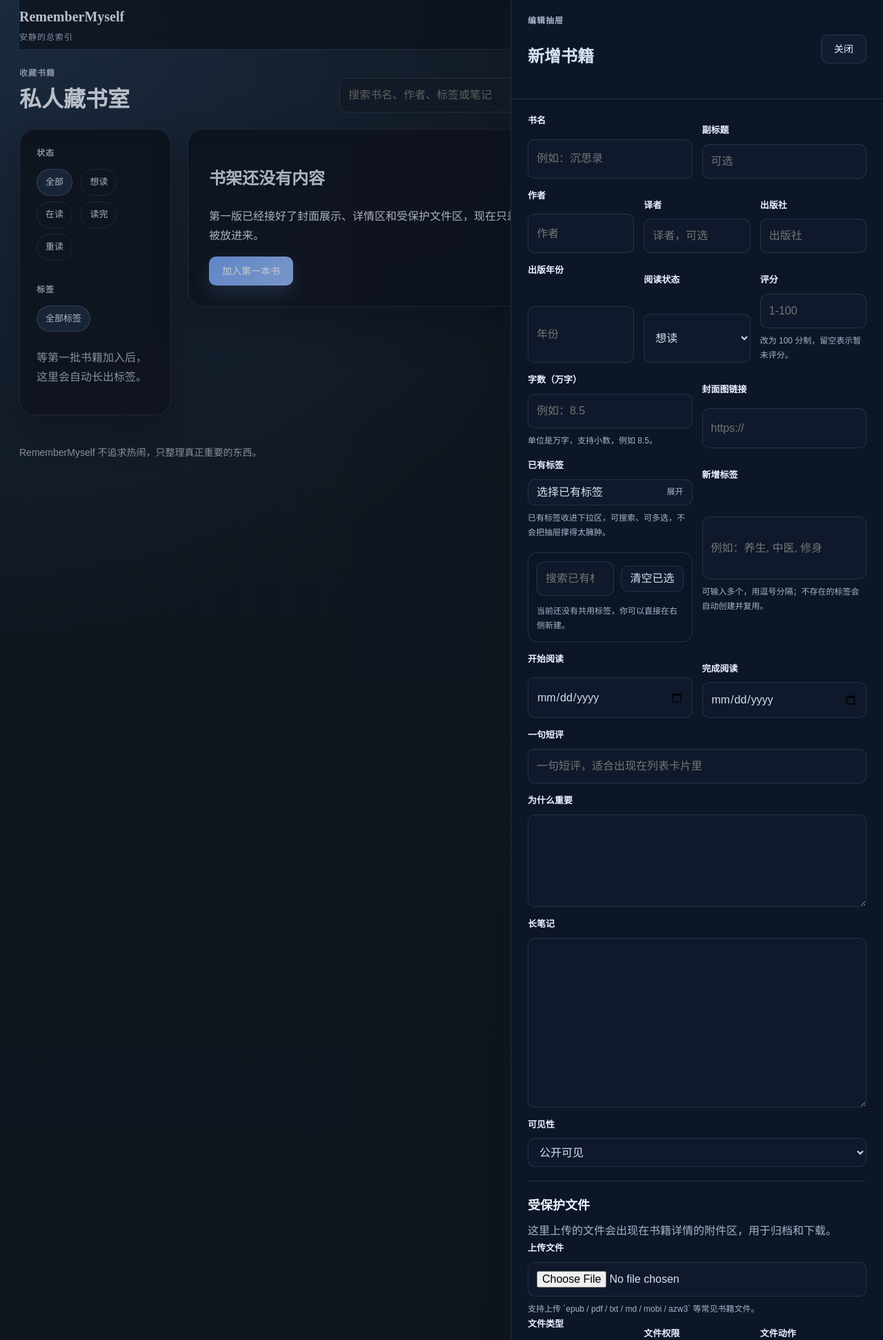
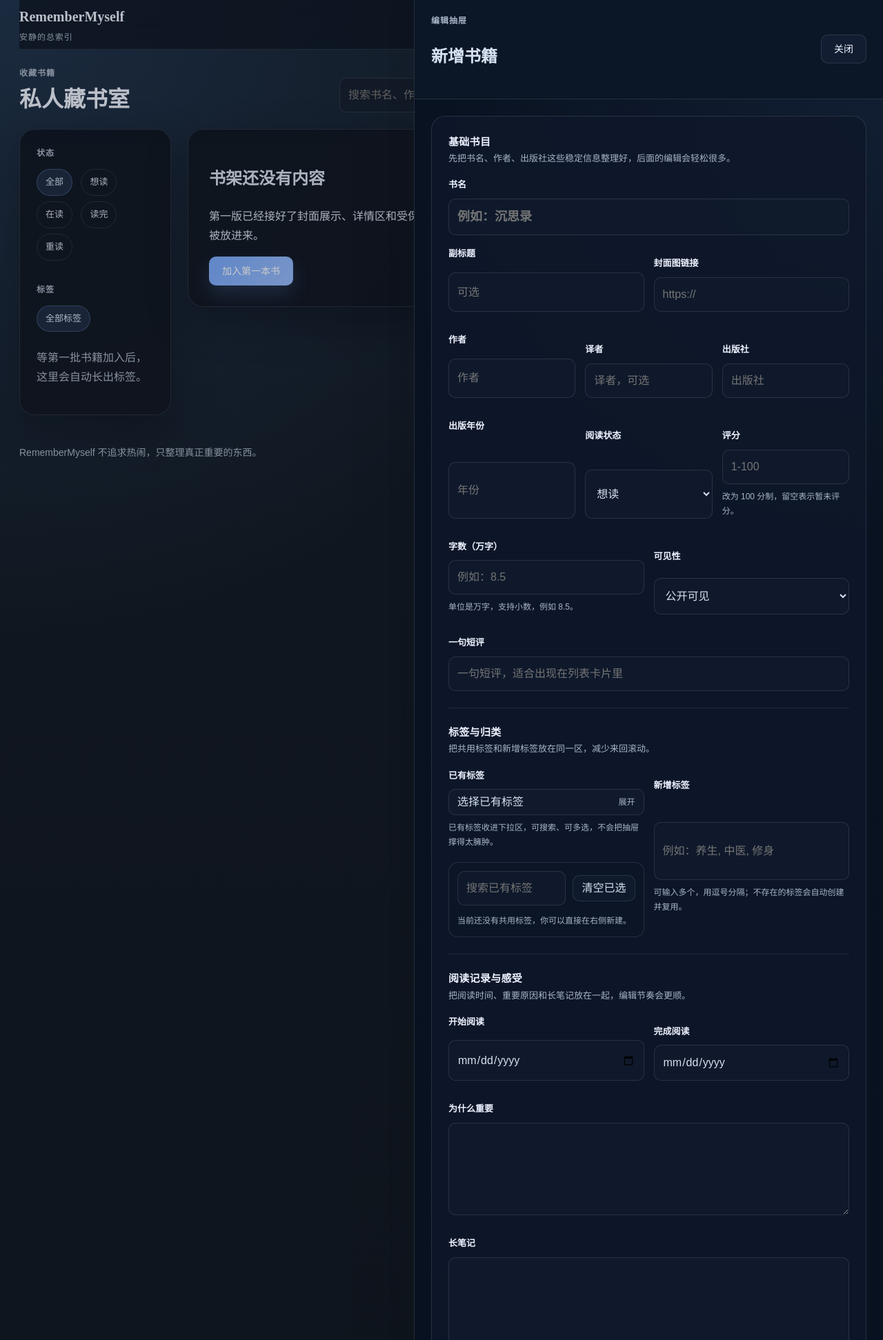
Before and after one commit to Albertlearnpython/RememberMyself, a Django app: page /books/?editor=create in a window 1280 px wide. Shown: the top 1943 px of the page at 69% size. Run offline with Django 5.2, Linux system fonts and the light colour scheme; the visitor is signed in with stand-in values (Sample User, id 1); data that the repository does not hold is empty.

Commit message:
Polish books drawer layout and copyable text

```diff
--- a/static/site/styles.css
+++ b/static/site/styles.css
@@ -471,6 +471,19 @@ button {
     font-size: 12px;
 }
 
+.is-copyable {
+    user-select: text;
+    -webkit-user-select: text;
+    -webkit-touch-callout: default;
+    cursor: text;
+}
+
+.is-copyable::selection,
+.rich-copy ::selection {
+    background: rgba(116, 167, 255, 0.28);
+    color: #f7fbff;
+}
+
 .field input,
 .field textarea,
 .field select,
@@ -803,6 +816,11 @@ button {
     transition: transform 160ms ease, box-shadow 160ms ease, border-color 160ms ease;
 }
 
+.book-card .is-copyable {
+    position: relative;
+    z-index: 1;
+}
+
 .book-card.is-selected {
     border-color: rgba(120, 167, 255, 0.38);
     background: linear-gradient(180deg, rgba(17, 30, 52, 0.98), rgba(12, 21, 39, 0.98));
@@ -1023,10 +1041,10 @@ button {
 }
 
 .editor-drawer {
-    width: min(540px, 100%);
+    width: min(680px, 100%);
     height: 100vh;
     border-left: 1px solid var(--line);
-    background: #0c1627;
+    background: #0a1423;
     box-shadow: -10px 0 30px rgba(31, 29, 26, 0.08);
     display: grid;
     grid-template-rows: auto minmax(0, 1fr);
@@ -1057,7 +1075,12 @@ button {
 
 .editor-drawer__body {
     overflow-y: auto;
-    padding: 0 24px;
+    padding: 24px;
+    display: grid;
+    gap: 18px;
+    background:
+        radial-gradient(circle at top right, rgba(116, 167, 255, 0.08), transparent 26%),
+        linear-gradient(180deg, rgba(9, 18, 33, 0.98), rgba(8, 17, 30, 1));
 }
 
 .editor-drawer__body > .form-errors,
@@ -1066,11 +1089,14 @@ button {
 }
 
 .drawer-section {
-    padding: 20px 0;
+    padding: 24px;
+    border: 1px solid var(--line);
+    border-radius: 20px;
+    background: rgba(15, 25, 42, 0.84);
 }
 
 .drawer-section + .drawer-section {
-    border-top: 1px solid var(--line);
+    border-top: 0;
 }
 
 .drawer-section__header h3 {
@@ -1083,6 +1109,47 @@ button {
 .drawer-section__header p {
     margin: 6px 0 0;
     color: var(--text-muted);
+}
+
+.drawer-section--form {
+    display: grid;
+    gap: 24px;
+}
+
+.drawer-subsection {
+    display: grid;
+    gap: 16px;
+}
+
+.drawer-subsection + .drawer-subsection {
+    padding-top: 22px;
+    border-top: 1px solid rgba(167, 180, 199, 0.12);
+}
+
+.drawer-subsection__header {
+    display: grid;
+    gap: 6px;
+}
+
+.drawer-subsection__header h4 {
+    margin: 0;
+    color: var(--text-strong);
+    font-size: 15px;
+    font-weight: 700;
+    letter-spacing: 0.02em;
+}
+
+.drawer-subsection__header p {
+    margin: 0;
+    color: var(--text-muted);
+    font-size: 13px;
+    line-height: 1.7;
+}
+
+.field--feature input {
+    min-height: 48px;
+    font-size: 18px;
+    font-weight: 600;
 }
 
 .drawer-grid {
--- a/templates/books/index.html
+++ b/templates/books/index.html
@@ -84,12 +84,12 @@
                                 <span>{{ book.title|slice:":1" }}</span>
                             {% endif %}
                         </div>
-                        <div class="book-card__body">
-                            <div class="book-card__meta">
+                        <div class="book-card__body is-copyable">
+                            <div class="book-card__meta is-copyable">
                                 <strong>{{ book.title }}</strong>
                                 {% if book.subtitle %}<small>{{ book.subtitle }}</small>{% endif %}
                             </div>
-                            <p class="book-card__author">
+                            <p class="book-card__author is-copyable">
                                 {% if book.author %}{{ book.author }}{% else %}作者待补充{% endif %}
                             </p>
                             <div class="book-card__chips">
@@ -101,7 +101,7 @@
                                     <span class="meta-pill meta-pill--tone-{{ tag.name|tag_tone }}">{{ tag.name }}</span>
                                 {% endfor %}
                             </div>
-                            <p class="book-card__summary">
+                            <p class="book-card__summary is-copyable">
                                 {% if book.short_review %}
                                     {{ book.short_review }}
                                 {% else %}
@@ -137,7 +137,7 @@
                 </div>
 
                 <div class="book-detail__header">
-                    <div>
+                    <div class="is-copyable">
                         <h2>{{ selected_book.title }}</h2>
                         {% if selected_book.subtitle %}<p>{{ selected_book.subtitle }}</p>{% endif %}
                     </div>
@@ -147,12 +147,12 @@
                 </div>
 
                 <dl class="detail-meta">
-                    <div><dt>作者</dt><dd>{{ selected_book.author|default:"待补充" }}</dd></div>
-                    <div><dt>译者</dt><dd>{{ selected_book.translator|default:"-" }}</dd></div>
-                    <div><dt>出版</dt><dd>{{ selected_book.publisher|default:"-" }}{% if selected_book.publish_year %} · {{ selected_book.publish_year }}{% endif %}</dd></div>
-                    <div><dt>状态</dt><dd>{{ selected_book.get_status_display }}</dd></div>
-                    <div><dt>评分</dt><dd>{% if selected_book.rating %}{{ selected_book.rating }} / 100{% else %}-{% endif %}</dd></div>
-                    <div><dt>字数</dt><dd>{% if selected_book.word_count %}{{ selected_book.formatted_word_count }}{% else %}-{% endif %}</dd></div>
+                    <div><dt>作者</dt><dd class="is-copyable">{{ selected_book.author|default:"待补充" }}</dd></div>
+                    <div><dt>译者</dt><dd class="is-copyable">{{ selected_book.translator|default:"-" }}</dd></div>
+                    <div><dt>出版</dt><dd class="is-copyable">{{ selected_book.publisher|default:"-" }}{% if selected_book.publish_year %} · {{ selected_book.publish_year }}{% endif %}</dd></div>
+                    <div><dt>状态</dt><dd class="is-copyable">{{ selected_book.get_status_display }}</dd></div>
+                    <div><dt>评分</dt><dd class="is-copyable">{% if selected_book.rating %}{{ selected_book.rating }} / 100{% else %}-{% endif %}</dd></div>
+                    <div><dt>字数</dt><dd class="is-copyable">{% if selected_book.word_count %}{{ selected_book.formatted_word_count }}{% else %}-{% endif %}</dd></div>
                     <div>
                         <dt>标签</dt>
                         <dd class="detail-tags">
@@ -167,19 +167,19 @@
 
                 <section class="note-panel note-panel--accent">
                     <span class="section-label">为什么重要</span>
-                    <p>{{ selected_book.why_it_matters|default:"这部分还没写下。等你补上它为什么值得被记住。" }}</p>
+                    <p class="is-copyable">{{ selected_book.why_it_matters|default:"这部分还没写下。等你补上它为什么值得被记住。" }}</p>
                 </section>
 
                 <section class="note-panel">
                     <span class="section-label">长笔记</span>
-                    <div class="rich-copy">
+                    <div class="rich-copy is-copyable">
                         {{ selected_book.long_note|default:"这里以后会放下更完整的阅读笔记、摘录和回想。"|linebreaks }}
                     </div>
                 </section>
 
                 <section class="timeline-panel">
                     <span class="section-label">阅读时间线</span>
-                    <p>
+                    <p class="is-copyable">
                         {% if selected_book.reading_started_at %}开始：{{ selected_book.reading_started_at|date:"Y-m-d" }}{% else %}开始时间未记录{% endif %}
                         <br>
                         {% if selected_book.reading_finished_at %}完成：{{ selected_book.reading_finished_at|date:"Y-m-d" }}{% else %}完成时间未记录{% endif %}
@@ -200,7 +200,7 @@
                         <div class="asset-list">
                             {% for row in asset_rows %}
                                 <article class="asset-card">
-                                    <div>
+                                    <div class="is-copyable">
                                         <strong>{{ row.asset.file_name }}</strong>
                                         <p>{{ row.asset.get_asset_type_display }} · {{ row.asset.formatted_file_size }}</p>
                                     </div>
--- a/templates/books/partials/book_form_fields.html
+++ b/templates/books/partials/book_form_fields.html
@@ -1,14 +1,27 @@
 {% load books_tags %}
-<div class="drawer-section">
-    <div class="drawer-grid drawer-grid--two">
-        <label class="field">
+<div class="drawer-section drawer-section--form">
+    <section class="drawer-subsection">
+        <div class="drawer-subsection__header">
+            <div>
+                <h4>基础书目</h4>
+                <p>先把书名、作者、出版社这些稳定信息整理好，后面的编辑会轻松很多。</p>
+            </div>
+        </div>
+
+        <label class="field field--feature">
             <span class="field__label">{{ form.title.label }}</span>
             {{ form.title }}
             {% for error in form.title.errors %}<span class="field__error">{{ error }}</span>{% endfor %}
         </label>
+
+        <div class="drawer-grid drawer-grid--two">
             <label class="field">
                 <span class="field__label">{{ form.subtitle.label }}</span>
                 {{ form.subtitle }}
+            </label>
+            <label class="field">
+                <span class="field__label">{{ form.cover_image_url.label }}</span>
+                {{ form.cover_image_url }}
             </label>
         </div>
 
@@ -52,9 +65,23 @@
                 {% for error in form.word_count.errors %}<span class="field__error">{{ error }}</span>{% endfor %}
             </label>
             <label class="field">
-            <span class="field__label">{{ form.cover_image_url.label }}</span>
-            {{ form.cover_image_url }}
+                <span class="field__label">{{ form.visibility.label }}</span>
+                {{ form.visibility }}
             </label>
+        </div>
+
+        <label class="field">
+            <span class="field__label">{{ form.short_review.label }}</span>
+            {{ form.short_review }}
+        </label>
+    </section>
+
+    <section class="drawer-subsection">
+        <div class="drawer-subsection__header">
+            <div>
+                <h4>标签与归类</h4>
+                <p>把共用标签和新增标签放在同一区，减少来回滚动。</p>
+            </div>
         </div>
 
         <div class="drawer-grid drawer-grid--two">
@@ -99,12 +126,22 @@
                 </div>
                 {% for error in form.tag_links.errors %}<span class="field__error">{{ error }}</span>{% endfor %}
             </div>
+
             <label class="field">
                 <span class="field__label">{{ form.new_tags.label }}</span>
                 {{ form.new_tags }}
                 <span class="field__hint">可输入多个，用逗号分隔；不存在的标签会自动创建并复用。</span>
                 {% for error in form.new_tags.errors %}<span class="field__error">{{ error }}</span>{% endfor %}
             </label>
+        </div>
+    </section>
+
+    <section class="drawer-subsection">
+        <div class="drawer-subsection__header">
+            <div>
+                <h4>阅读记录与感受</h4>
+                <p>把阅读时间、重要原因和长笔记放在一起，编辑节奏会更顺。</p>
+            </div>
         </div>
 
         <div class="drawer-grid drawer-grid--two">
@@ -119,11 +156,6 @@
         </div>
 
         <label class="field">
-        <span class="field__label">{{ form.short_review.label }}</span>
-        {{ form.short_review }}
-    </label>
-
-    <label class="field">
             <span class="field__label">{{ form.why_it_matters.label }}</span>
             {{ form.why_it_matters }}
         </label>
@@ -132,16 +164,12 @@
             <span class="field__label">{{ form.long_note.label }}</span>
             {{ form.long_note }}
         </label>
-
-    <label class="field">
-        <span class="field__label">{{ form.visibility.label }}</span>
-        {{ form.visibility }}
-    </label>
+    </section>
 </div>
 
-<div class="drawer-section">
+<div class="drawer-section drawer-section--form">
     <div class="drawer-section__header">
-        <h3>受保护文件</h3>
+        <h3>附件归档</h3>
         <p>这里上传的文件会出现在书籍详情的附件区，用于归档和下载。</p>
     </div>
 
```
Also changed, not shown: docs/implementation/modules/books-module-spec.zh-CN.md (+42 -0 lines). Lines whose indentation alone changed are shown as unchanged.
